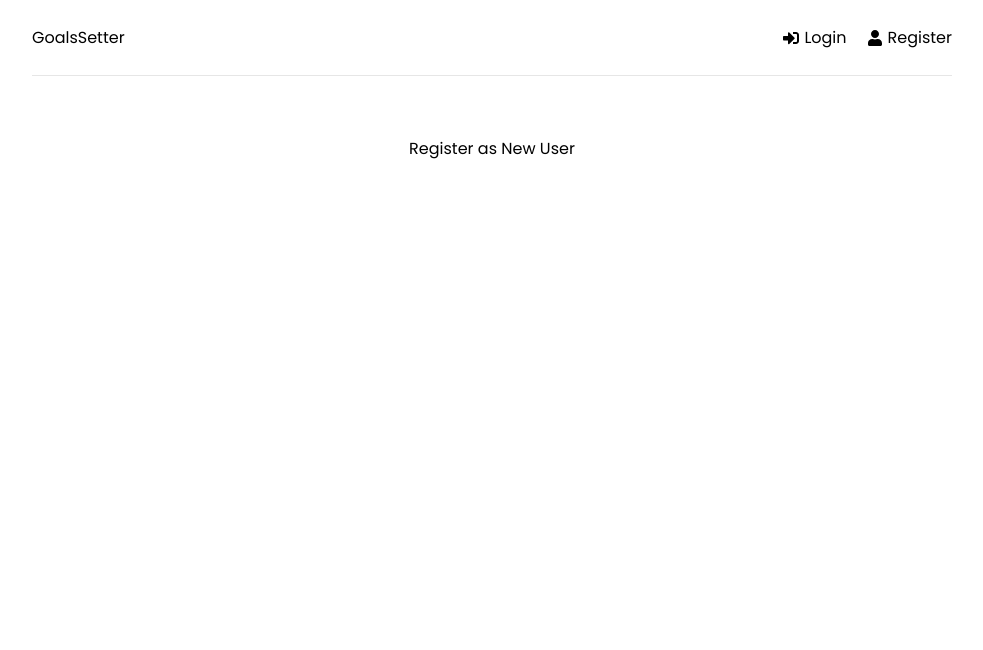
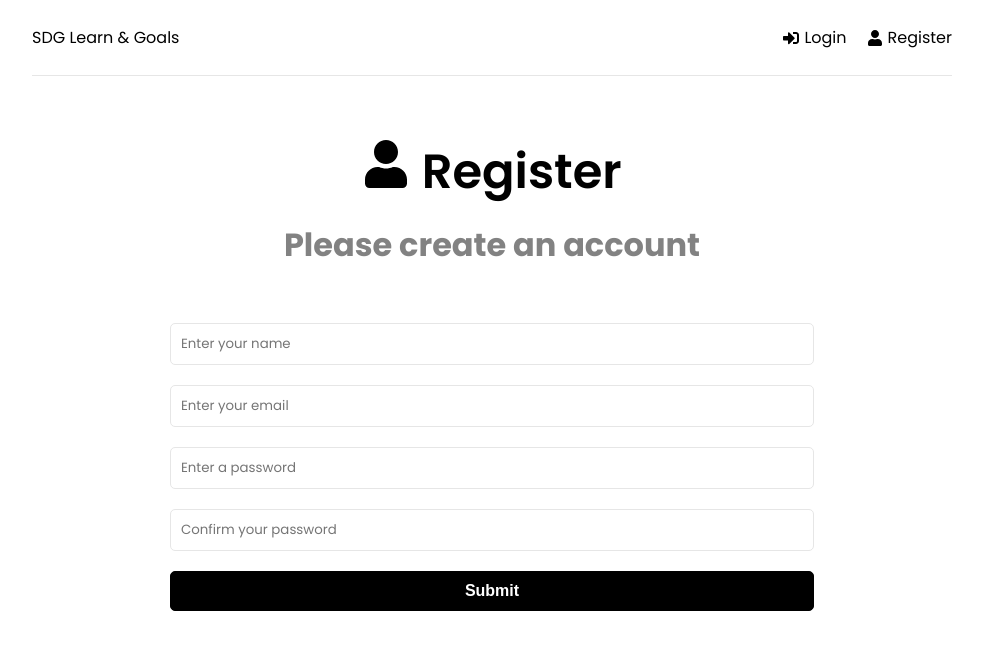
Before and after one commit to Tsukiyomi-Inari/sdg-webapp-2022, a React (Create React App) app in the folder client/: page /register in a window 1280 px wide. Shown: the top 650 px of the page, without its empty margins (148-1131 px from the left). Built offline with nearby package versions, Linux system fonts and the light colour scheme.

Commit message:
Added frontend UI

```diff
--- a/client/src/App.js
+++ b/client/src/App.js
@@ -1,4 +1,5 @@
-//
+//Main component acting as container for all other components
+
 import {BrowserRouter as Router, Routes, Route} from 'react-router-dom'
 import Header from './components/header';
 import Dashboard from './pages/dashboard';
--- a/client/src/components/header.jsx
+++ b/client/src/components/header.jsx
@@ -6,7 +6,7 @@
     return (
         <header className="header">
             <div className="logo">
-                <Link to='/'>GoalsSetter</Link>
+                <Link to='/'>SDG Learn & Goals</Link>
             </div>
             <ul>
                 <li>
--- a/client/src/pages/login.jsx
+++ b/client/src/pages/login.jsx
@@ -1,8 +1,52 @@
 // User login
+import {useState, useEffect} from 'react'
+import {FaSignInAlt} from 'react-icons/fa'
 
 function Login(){
-    return (
-        <div>Login</div>
+    const [formData, setFormData] = useState({
+        email: '',
+        password: '',
+    })
+
+    const onChange = (e) => {
+        setFormData((previousState) => ({
+            ...previousState,
+            [e.target.name]: e.target.value,
+        }))
+    }
+
+    const onSubmit = (e) => {
+        e.preventDefault()
+    }
+
+    const {email, password,} = formData
+
+    return(
+        <>
+        <section className="heading">
+            <h1>
+                <FaSignInAlt /> Login
+            </h1>
+            <p> Please Login to set your SDG goals</p>
+        </section>
+
+        <section className="form">
+            <form onSubmit={onSubmit} >
+
+                <div className="form-group">
+                <input type="email" className="form-control" id="email" name="email" value={email} placeholder="Enter your email"onChange={onChange}/>
+                </div>
+
+                <div className="form-group">
+                <input type="password" className="form-control" id="password" name="password" value={password} placeholder="Enter a password"onChange={onChange}/>
+                </div>
+
+                <div className="form-group">
+                    <button type="submit" className='btn btn-block'>Submit</button>
+                </div>
+            </form>
+        </section>
+        </>
     )
 }
 
--- a/client/src/pages/register.jsx
+++ b/client/src/pages/register.jsx
@@ -1,8 +1,60 @@
 // User registration page
+import {useState, useEffect} from 'react'
+import {FaUser} from 'react-icons/fa'
 
 function Register(){
+    const [formData, setFormData] = useState({
+        name: '',
+        email: '',
+        password: '',
+        password2: '',
+    })
+
+    const onChange = (e) => {
+        setFormData((previousState) => ({
+            ...previousState,
+            [e.target.name]: e.target.value,
+        }))
+    }
+
+    const onSubmit = (e) => {
+        e.preventDefault()
+    }
+
+    const {name, email, password, password2} = formData
+
     return(
-        <div>Register as New User</div>
+        <>
+        <section className="heading">
+            <h1>
+                <FaUser /> Register
+            </h1>
+            <p> Please create an account</p>
+        </section>
+
+        <section className="form">
+            <form onSubmit={onSubmit} >
+                <div className="form-group">
+                <input type="text" className="form-control" id="name" name="name" value={name} placeholder="Enter your name"onChange={onChange}/>
+                </div>
+
+                <div className="form-group">
+                <input type="email" className="form-control" id="email" name="email" value={email} placeholder="Enter your email"onChange={onChange}/>
+                </div>
+
+                <div className="form-group">
+                <input type="password" className="form-control" id="password" name="password" value={password} placeholder="Enter a password"onChange={onChange}/>
+                </div>
+
+                <div className="form-group">
+                <input type="password" className="form-control" id="password2" name="password2" value={password2} placeholder="Confirm your password"onChange={onChange}/>
+                </div>
+                <div className="form-group">
+                    <button type="submit" className='btn btn-block'>Submit</button>
+                </div>
+            </form>
+        </section>
+        </>
     )
 }
 
```
